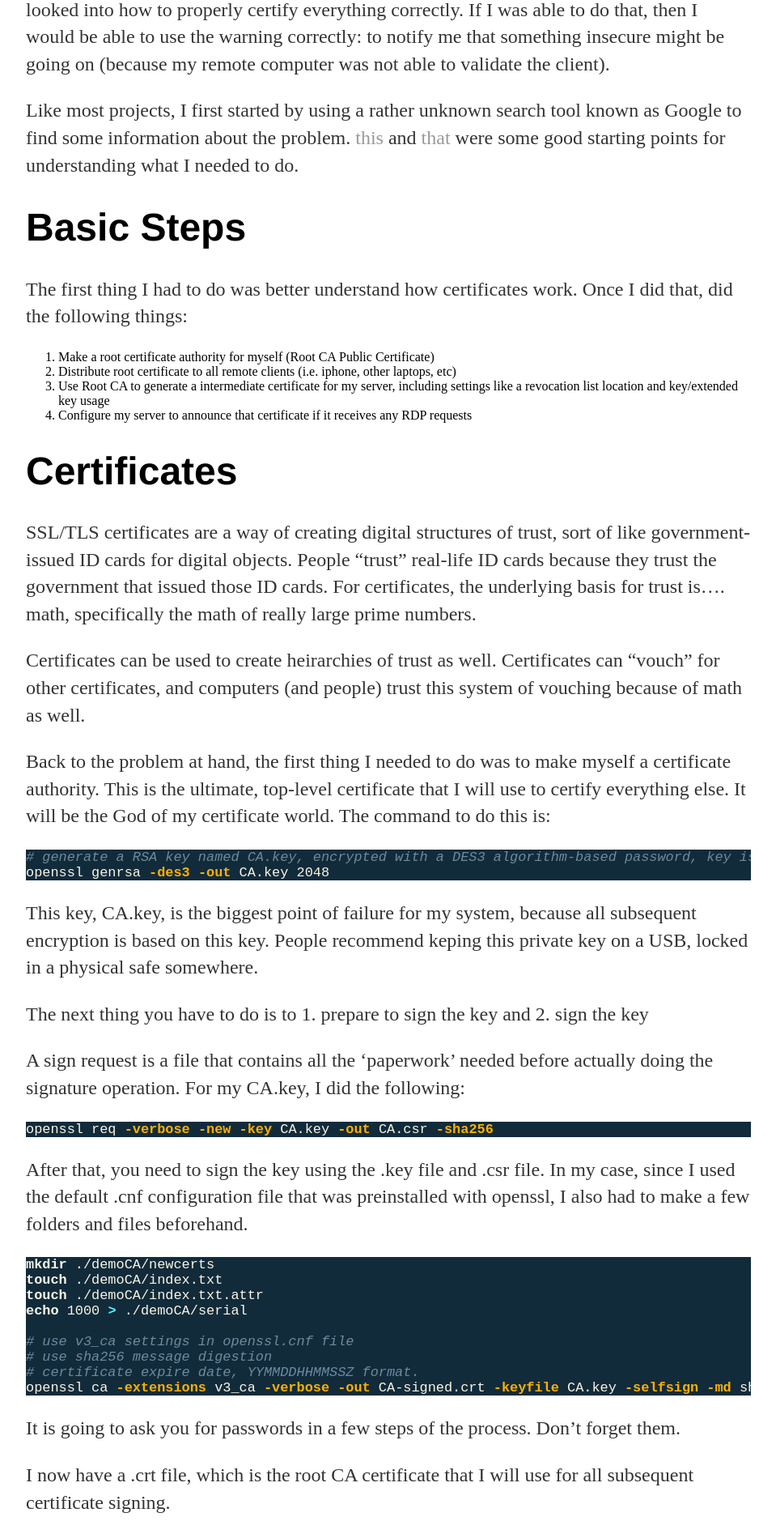
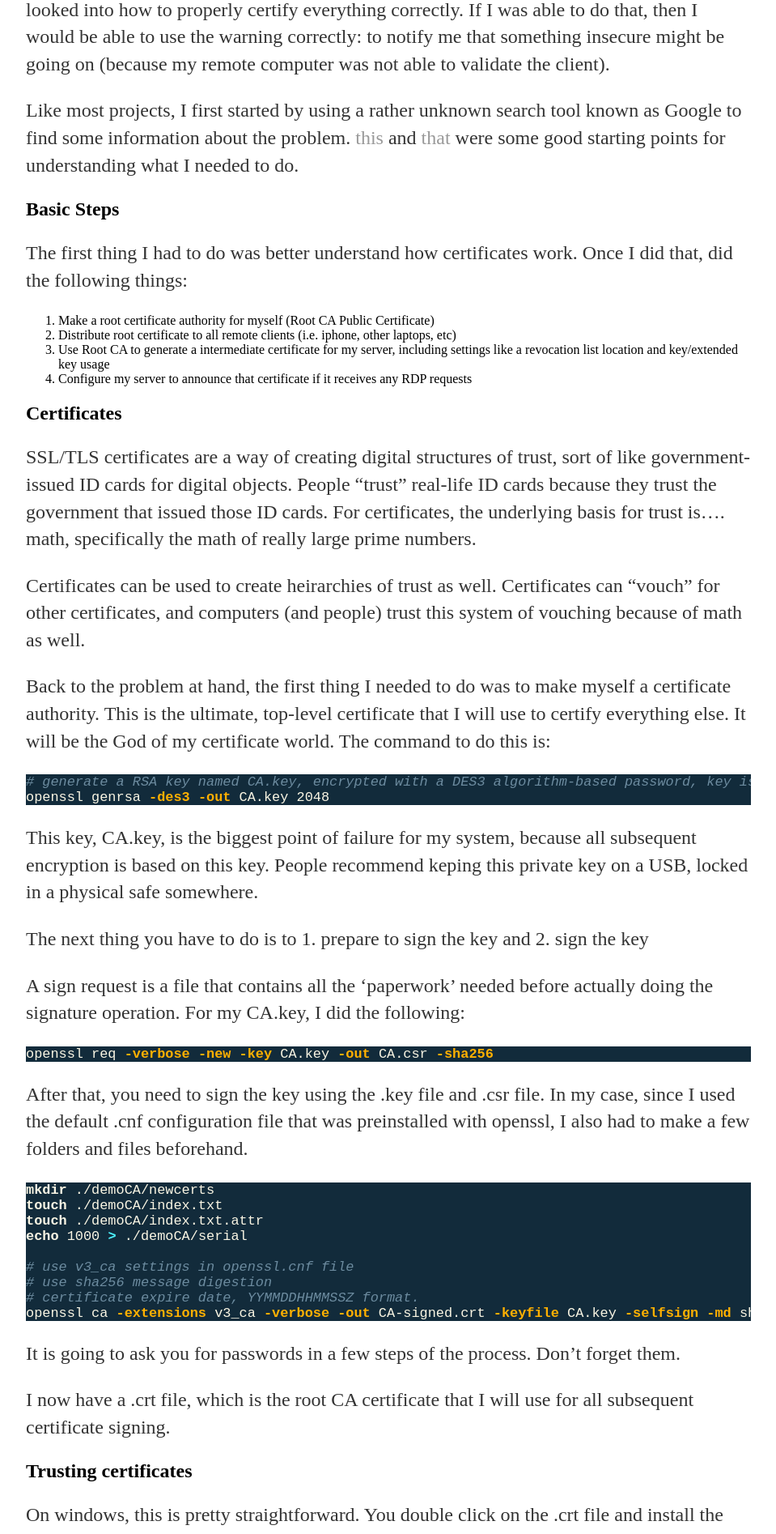
Before and after one commit to ckhordiasma/xoid, a Jekyll site: the page built from _posts/2019-07-28-remote-desktop-certificate.md, in a window 1280 px wide. Shown: the part 576-2470 px from the top of the page at 81% size, without its empty margins (160-1119 px from the left). Built offline with Jekyll 4.4.1, drawn with Linux system fonts in a browser that asks for light colours.

Commit message:
fixed some more header problems in file, noticed that h1 was way too big so used h2 for most sections in file

```diff
--- a/_posts/2019-07-28-remote-desktop-certificate.md
+++ b/_posts/2019-07-28-remote-desktop-certificate.md
@@ -12,7 +12,7 @@ After seeing that warning time after time for several years, I figured it was ab
 
 Like most projects, I first started by using a rather unknown search tool known as Google to find some information about the problem. [this](https://gist.github.com/mtigas/952344) and [that](https://www.wikihow.com/Be-Your-Own-Certificate-Authority) were some good starting points for understanding what I needed to do.
 
-# Basic Steps
+## Basic Steps
 
 The first thing I had to do was better understand how certificates work. Once I did that, did the following things:
 
@@ -21,7 +21,7 @@ The first thing I had to do was better understand how certificates work. Once I
 1. Use Root CA to generate a intermediate certificate for my server, including settings like a revocation list location and key/extended key usage
 1. Configure my server to announce that certificate if it receives any RDP requests
 
-# Certificates
+## Certificates
 
 SSL/TLS certificates are a way of creating digital structures of trust, sort of like government-issued ID cards for digital objects. People "trust" real-life ID cards because they trust the government that issued those ID cards. For certificates, the underlying basis for trust is.... math, specifically the math of really large prime numbers.
 
@@ -61,13 +61,13 @@ It is going to ask you for passwords in a few steps of the process. Don't forget
 
 I now have a .crt file, which is the root CA certificate that I will use for all subsequent certificate signing.
 
-# Trusting certificates
+## Trusting certificates
 
 On windows, this is pretty straightforward. You double click on the .crt file and install the root CA certificate through a GUI. I plopped mine in the "Trusted Root CA" folder. On an iPhone, you need to get the .crt file on your phone somehow (email it to yourself -> add it to your files -> click on it). The phone will tell you that it has downloaded this profile, and you can get to a point where it asks you to install or delete the profile. It will initially say that the profile is untrusted. After you install it, go to settings -> general -> about -> certificate trust settings -> and enable full trust for the root CA you just installed.
 
 Now that I have done this, my desktop computer and iphone will trust anything that is signed by the root CA that I just made.
 
-# Signed Certificate for RDP server
+## Signed Certificate for RDP server
 
 With my shiny new root CA, I can make a subordinate certificate (think: ID CARD) for my server. This ended up being a little tricky because of all the little nitnoid settings that I had to get correct.
 
@@ -161,7 +161,7 @@ This conf file does a few things:
 
 I won't go into too much detail, mainly because I don't understand it well enough yet myself. Bottom line, now I have a neat, signed certificate that my server can broadcast, and because my remote clients trust my root CA, they can verify any certificate to ensure that is signed by my root CA. Now, all I need to do is to make my server broadcast the correct certificate.
 
-# RDP certificate announcement
+## RDP certificate announcement
 
 I've been calling it a server, but really I am just referring to my desktop computer. If I actually had windows server softare, there are several GUI-type tools provided by windows to generate certificates nicely for this. Since I don't have that, I had to do some custom key exporting and registry editing to make this work. I used [this](https://support.microsoft.com/en-gb/help/2001849/how-to-force-remote-desktop-services-on-windows-7-to-use-a-custom-serv) to help me figure it all out.
 
@@ -196,7 +196,7 @@ That was the final step! Now, restart your computer/restart the RDP service, and
 
 ... not going to lie, you will probably still get warnings.
 
-# Certificate revocation lists
+## Certificate revocation lists
 
 If you were paying attention, you saw that I referenced CRLs, and that there were some lines in the openssl configuration file listed above about CRL URLs. The CRL is like a wanted list of misbehaving certificates. Most computers are set up to check any given CRLs to make sure it's not gettting a bad certificate. If for some reason a certificate doesn't give up a reference CRL, the computer will get suspicious and warn the user about it. That's what happened to me.. so I made a certificate revocation list and uploaded it to my website, mostly following instructions from [this](https://blog.didierstevens.com/2013/05/08/howto-make-your-own-cert-and-revocation-list-with-openssl/).
 
@@ -209,16 +209,16 @@ openssl crl -inform PEM -in CA.crl.pem -outform DER -out CA.crl
 
 I then uploaded the CA.crl file to my website (it would have to be located at website.com/CA.crl as specified in the config file, and the warning went away as expected.
 
-# Other things to note
+## Other things to note
 
-## Passwords
+### Passwords
 
 A lot of the steps had passwords involved. I am not sure which ones needed to be set, so I made a new password whenever it asked me for one. Don't forget those passwords!
 
-# Root CA security
+### Root CA security
 
 This entire system falls apart if your root CA is compromised! keep it somewhere safe and disconnected from the internets!!
 
-# Name consistency
+### Name consistency
 
 In order for things to get verified correctly, fields related to the company name, user name, and location must be set the same between root and subordinate CAs!
```
